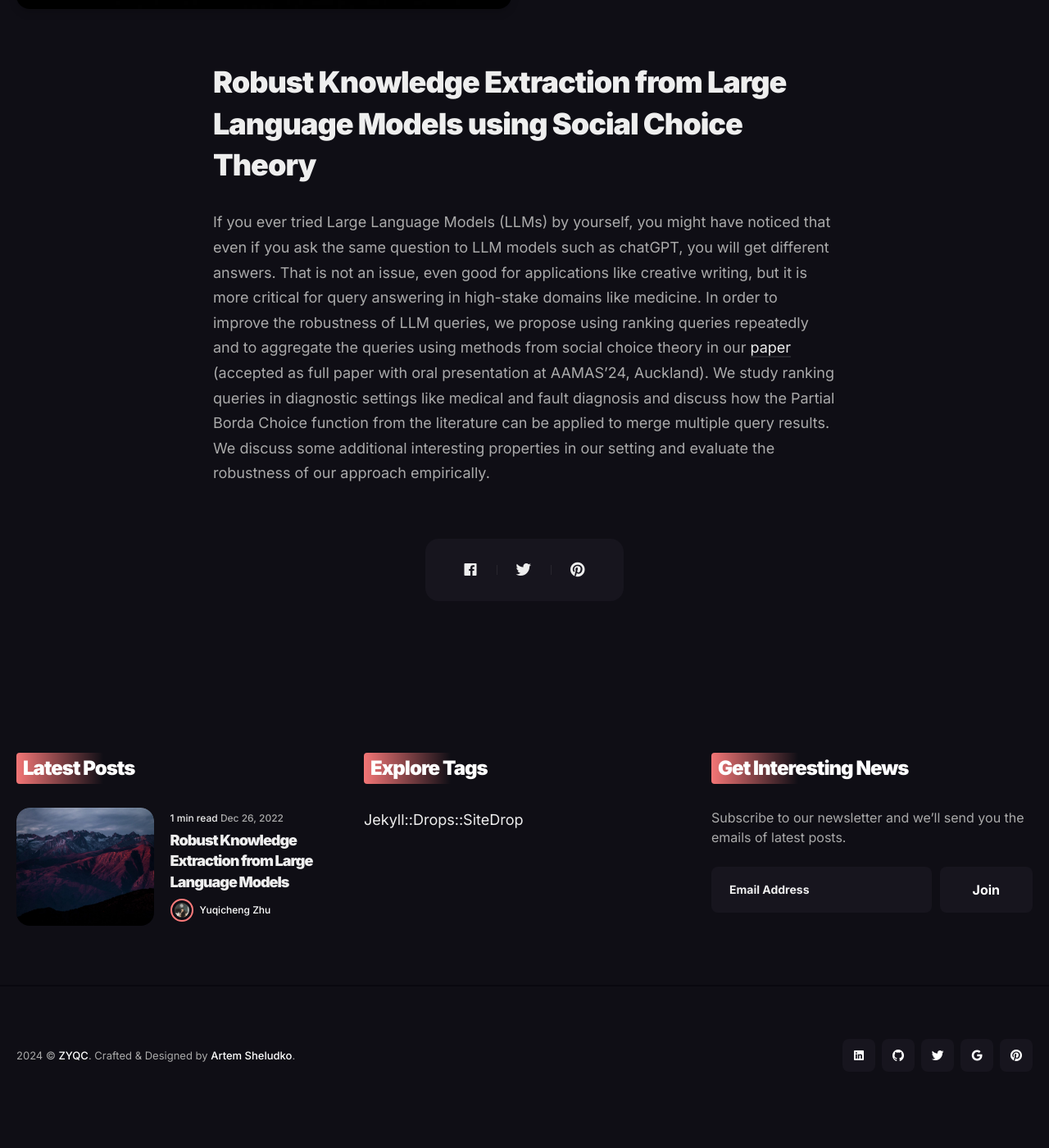
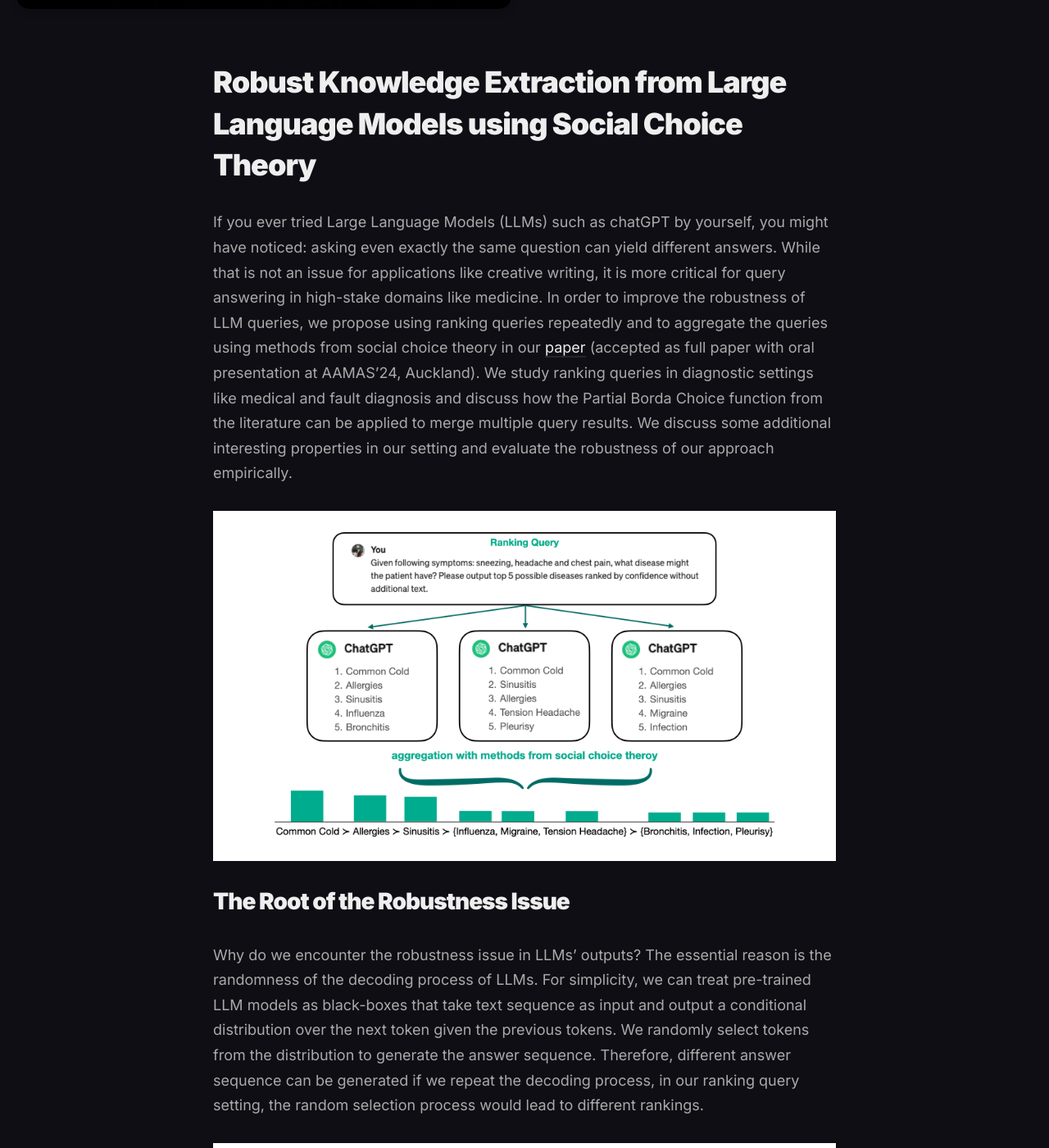
Before and after one commit to ZhuYuqicheng/ZhuYuqicheng.github.io, a Jekyll site: the page built from _posts/2023-12-26-Robust-LLM.markdown, in a window 1280 px wide and 1400 px high, scrolled down 683 px. Shown: the whole window at 82% size. Built offline with Jekyll 4.4.1, drawn with Linux system fonts in a browser that asks for light colours; nearby versions of some CDN libraries; before the commit the page ends 2054 px from its top, so only the background shows below that; some of the changed text lies outside the part shown.

Commit message:
write a bit blog

```diff
--- a/_posts/2023-12-26-Robust-LLM.markdown
+++ b/_posts/2023-12-26-Robust-LLM.markdown
@@ -8,4 +8,18 @@ tags:   [LLM, Robustness]
 ---
 # Robust Knowledge Extraction from Large Language Models using Social Choice Theory
 
-If you ever tried Large Language Models (LLMs) by yourself, you might have noticed that even if you ask the same question to LLM models such as chatGPT, you will get different answers. That is not an issue, even good for applications like creative writing, but it is more critical for query answering in high-stake domains like medicine. In order to improve the robustness of LLM queries, we propose using ranking queries repeatedly and to aggregate the queries using methods from social choice theory in our [paper](https://arxiv.org/abs/2312.14877) (accepted as full paper with oral presentation at AAMAS'24, Auckland). We study ranking queries in diagnostic settings like medical and fault diagnosis and discuss how the Partial Borda Choice function from the literature can be applied to merge multiple query results. We discuss some additional interesting properties in our setting and evaluate the robustness of our approach empirically.
+If you ever tried Large Language Models (LLMs) such as chatGPT by yourself, you might have noticed: asking even exactly the same question can yield different answers. While that is not an issue for applications like creative writing, it is more critical for query answering in high-stake domains like medicine. In order to improve the robustness of LLM queries, we propose using ranking queries repeatedly and to aggregate the queries using methods from social choice theory in our [paper](https://arxiv.org/abs/2312.14877) (accepted as full paper with oral presentation at AAMAS'24, Auckland). We study ranking queries in diagnostic settings like medical and fault diagnosis and discuss how the Partial Borda Choice function from the literature can be applied to merge multiple query results. We discuss some additional interesting properties in our setting and evaluate the robustness of our approach empirically.
+
+![AAMAS_visual](/images/AAMAS_visual.png)
+
+## The Root of the Robustness Issue
+
+Why do we encounter the robustness issue in LLMs' outputs? The essential reason is the randomness of the decoding process of LLMs. For simplicity, we can treat pre-trained LLM models as black-boxes that take text sequence as input and output a conditional distribution over the next token given the previous tokens. We randomly select tokens from the distribution to generate the answer sequence. Therefore, different answer sequence can be generated if we repeat the decoding process, in our ranking query setting, the random selection process would lead to different rankings.
+
+![robustness issue](/images/AAMAS_blog_decoding.png)
+
+There is a parameter called *temperature* (*t*) that can make the conditional distribution over next token sharper (t<1) or flater (t>1). In extreme case (t=0) the text generation process is deterministic, i.e., the model will always select the most likely token in each step. Would it solve the problem?
+
+First of all, we argue that the deterministic answers provided by greedy search will be somewhat random because it corresponds to some local optimum found by LLMs. Secondly, most users only have access to the web version of chatGPT, therefore can not change *temperature*. Instead of setting temperature to 0, we allows some randomness in the answer, but increasing the robustness.
+
+> Follow-up content coming soon. :)
```
Also changed, not shown: images/AAMAS_blog_decoding.png (added), images/AAMAS_visual.png (added).
